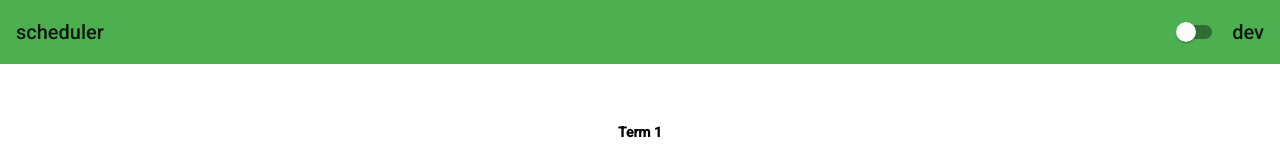
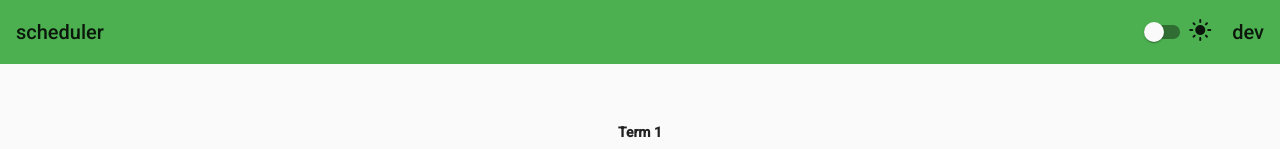
Before and after one commit to chapeI/soe, an Angular app: page / in a window 1280 px wide. Shown: the top 149 px of the page. Built offline with nearby package versions, Linux system fonts and the light colour scheme.

Commit message:
+ dark toggle

```diff
--- a/src/app/app.component.ts
+++ b/src/app/app.component.ts
@@ -1,4 +1,5 @@
 import { Component } from '@angular/core';
+import { MatSlideToggleChange } from '@angular/material/slide-toggle';
 
 @Component({
   selector: 'app-root',
@@ -6,7 +7,14 @@ import { Component } from '@angular/core';
     <mat-toolbar color="primary">
       <span routerLink="">scheduler</span>
       <span class="fill-remaining-space"></span>
-      <mat-slide-toggle style="margin-right: 1em;"></mat-slide-toggle>
+      <mat-slide-toggle style="margin-right: 1em;"
+      [(ngModel)]="checked"
+      (change)="changed($event)"
+      >
+      <mat-icon>
+        {{ mode }}
+      </mat-icon>
+    </mat-slide-toggle>
       <span routerLink="/dev" routerLinkActive="active">dev</span>
     </mat-toolbar>
     <div style="padding: 30px;">
@@ -19,4 +27,13 @@ import { Component } from '@angular/core';
     }
   `]
 })
-export class AppComponent {}
+export class AppComponent {
+
+  mode = 'light_mode';
+  checked = false;
+
+  changed(event: MatSlideToggleChange) {
+    this.mode = event.checked ? 'nightlight_round' : 'light_mode' ;
+    document.body.classList.toggle('darkMode');
+  }
+}
--- a/src/index.html
+++ b/src/index.html
@@ -10,7 +10,7 @@
   <link href="https://fonts.googleapis.com/css2?family=Roboto:wght@300;400;500&display=swap" rel="stylesheet">
   <link href="https://fonts.googleapis.com/icon?family=Material+Icons" rel="stylesheet">
 </head>
-<body class="mat-typography">
+<body class="mat-typography mat-app-background">
   <app-root></app-root>
 </body>
 </html>
--- a/src/my_theme.scss
+++ b/src/my_theme.scss
@@ -13,3 +13,17 @@ $my-theme: mat.define-light-theme((
 ));
 
 @include mat.all-component-themes($my-theme);
+
+$my-primary2: mat.define-palette(mat.$blue-palette, 500);
+$my-accent2: mat.define-palette(mat.$orange-palette, A200, A100, A400);
+
+$my-dark-theme: mat.define-dark-theme((
+  color: (
+     primary: $my-primary2,
+     accent: $my-accent2,
+  )
+));
+
+.darkMode {
+  @include mat.all-component-themes($my-dark-theme);
+}
```
